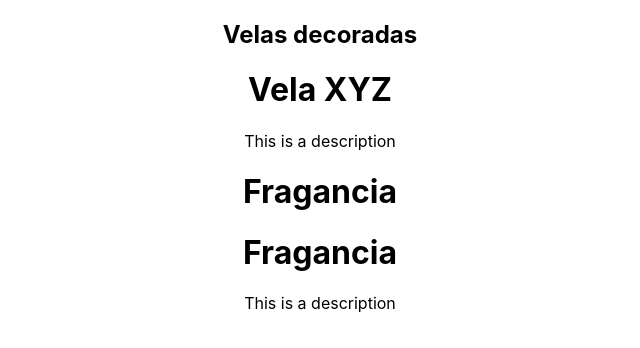
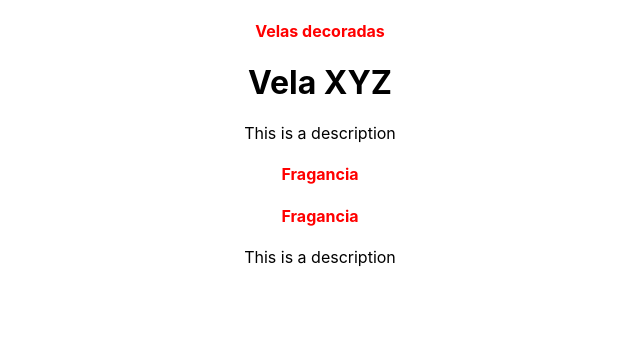
Before and after one commit to jfbarahonag/curso-react, a React (Create React App) app: page / in a window 1280 px wide. Shown: the top 348 px of the page, without its empty margins (320-960 px from the left). Built offline with nearby package versions, Linux system fonts and the light colour scheme.

Commit message:
importation of styles in App.css was added

```diff
--- a/src/components/candle.js
+++ b/src/components/candle.js
@@ -4,8 +4,8 @@ export class Fragance extends Component{
     render() {
         return(
             <Fragment>
-                <h1>Fragancia</h1>
-                <h1>Fragancia</h1>
+                <h4>Fragancia</h4>
+                <h4>Fragancia</h4>
             </Fragment>
         )
     }
--- a/src/components/header.js
+++ b/src/components/header.js
@@ -4,7 +4,7 @@ class Header extends Component{
     render() {
         return(
             <section>
-                <h1>Velas decoradas</h1>
+                <h4>Velas decoradas</h4>
             </section>
         )
     }
--- a/src/styles/App.css
+++ b/src/styles/App.css
@@ -1,3 +1,5 @@
+@import "candle.css";
+
 .App {
   text-align: center;
 }
--- /dev/null
+++ b/src/styles/candle.css
@@ -0,0 +1,3 @@
+h4 {
+    color: red;
+}
```
